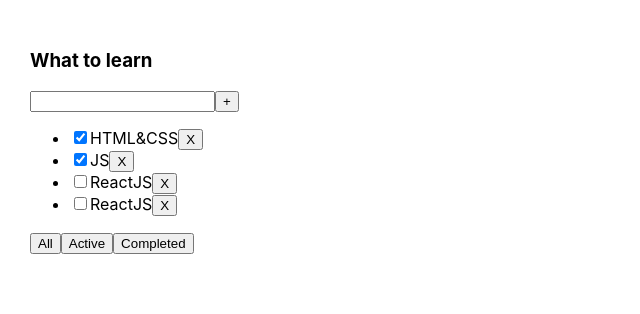
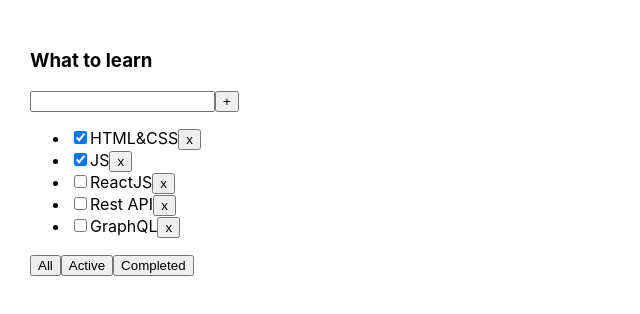
Before and after one commit to aliaksandr-batskalevich/3-react-toDoList, a React (Create React App) app: page / in a window 1280 px wide. Shown: the top 314 px of the page, without its empty margins (0-640 px from the left). Built offline with nearby package versions, Linux system fonts and the light colour scheme.

Commit message:
lesson of 3th week (uuid, onKeyPress - "Enter", checkBox - DO MYSELF))) )

```diff
--- a/package.json
+++ b/package.json
@@ -10,10 +10,12 @@
     "@types/node": "^12.0.0",
     "@types/react": "^16.9.0",
     "@types/react-dom": "^16.9.0",
+    "@types/uuid": "^8.3.4",
     "react": "^16.13.1",
     "react-dom": "^16.13.1",
     "react-scripts": "3.4.1",
-    "typescript": "~3.7.2"
+    "typescript": "~3.7.2",
+    "uuid": "^8.3.2"
   },
   "scripts": {
     "start": "react-scripts --openssl-legacy-provider start",
--- a/src/App.tsx
+++ b/src/App.tsx
@@ -1,39 +1,51 @@
 import React, {useState} from 'react';
 import './App.css';
-import {Todolist, TaskType} from './Todolist';
+import {TaskType, Todolist} from './Todolist';
+import {v1} from 'uuid';
+
+export type FilterValuesType = "all" | "active" | "completed";
 
 function App() {
 
-    let tasks1 = [
-        {id: 1, title: "HTML&CSS", isDone: true},
-        {id: 2, title: "JS", isDone: true},
-        {id: 3, title: "ReactJS", isDone: false},
-        {id: 4, title: "ReactJS", isDone: false}
-    ]
+    let [tasks, setTasks] = useState<Array<TaskType>>([
+        {id: v1(), title: "HTML&CSS", isDone: true},
+        {id: v1(), title: "JS", isDone: true},
+        {id: v1(), title: "ReactJS", isDone: false},
+        {id: v1(), title: "Rest API", isDone: false},
+        {id: v1(), title: "GraphQL", isDone: false},
+    ]);
 
-    let [arr, setArr] = useState<Array<TaskType>>(tasks1)
-
-    const removeTask = (remId: number) => {
-        setArr(arr.filter(el => el.id !== remId))
+    function removeTask(id: string) {
+        let filteredTasks = tasks.filter(t => t.id !== id);
+        setTasks(filteredTasks);
     }
 
-    // let [filter, setFilter] = useState<string>('All')
-    //
-    // let filteredTask = arr;
-    //
-    // if (filter === 'Active') {
-    //     filteredTask = arr.filter(el => !el.isDone)
-    // } else if (filter === 'Completed') {
-    //     filteredTask = arr.filter(el => el.isDone)
-    // }
-    //
-    // const changeFilter = (filterID: string) => {
-    //     setFilter(filterID);
-    // }
+    const checkedTask = (id: string) => {
+        setTasks(tasks.map(task => {
+            if (task.id === id) {
+                if (task.isDone) {
+                    return {...task, isDone: false}
+                } else {
+                    return {...task, isDone: true}
+                }
+            } else {
+                return task
+            }
+        }))
+    }
+
+    const addTask = (newTitle: string) => {
+        let newTask = {id: v1(), title: newTitle, isDone: false};
+        setTasks([newTask, ...tasks]);
+    }
 
     return (
         <div className="App">
-            <Todolist title="What to learn" tasks={arr} removeTask={removeTask}/>
+            <Todolist title="What to learn"
+                      tasks={tasks}
+                      removeTask={removeTask}
+                      addTask={addTask}
+                      checkedTask={checkedTask}/>
         </div>
     );
 }
--- a/src/Todolist.tsx
+++ b/src/Todolist.tsx
@@ -1,7 +1,8 @@
-import React, {useState} from 'react';
+import React, {ChangeEvent, KeyboardEvent, useState} from 'react';
+import {FilterValuesType} from './App';
 
 export type TaskType = {
-    id: number
+    id: string
     title: string
     isDone: boolean
 }
@@ -9,46 +10,90 @@
 type PropsType = {
     title: string
     tasks: Array<TaskType>
-    removeTask: (remID: number) => void
+    removeTask: (taskId: string) => void
+    addTask: (newTitle: string) => void
+    checkedTask: (id: string) => void
 }
 
 export function Todolist(props: PropsType) {
 
-    let [filter, setFilter] = useState<string>('All')
+    let [filter, setFilter] = useState<FilterValuesType>("all");
 
-    let filteredTask = props.tasks;
+    let resultTasksArr = props.tasks;
 
-    if (filter === 'Active') {
-        filteredTask = props.tasks.filter(el => !el.isDone)
-    } else if (filter === 'Completed') {
-        filteredTask = props.tasks.filter(el => el.isDone)
+    if (filter === "active") {
+        resultTasksArr = props.tasks.filter(t => !t.isDone);
+    } else if (filter === "completed") {
+        resultTasksArr = props.tasks.filter(t => t.isDone);
     }
 
-    const changeFilter =(filterID: string) => {
-        setFilter(filterID);
+    function changeFilter(value: FilterValuesType) {
+        setFilter(value);
+    }
+
+    const [newTitle, setNewTitle] = useState<string>('');
+
+    const onClickButtonHandler = () => {
+        props.addTask(newTitle);
+        setNewTitle('');
+    }
+
+    const onKeyInputHandler = (event: KeyboardEvent<HTMLInputElement>) => {
+        if (event.key === 'Enter') {
+            onClickButtonHandler();
+        }
+    }
+
+    const onChangeInputHandler = (event: ChangeEvent<HTMLInputElement>) => {
+        setNewTitle(event.currentTarget.value);
+    }
+
+    const changeFilterHandler = (value: FilterValuesType) => {
+        changeFilter(value);
+    }
+
+    const removeTaskHandler = (id: string) => {
+        props.removeTask(id);
+    }
+
+    const checkedTaskHandler = (id: string) => {
+        props.checkedTask(id);
     }
 
     return <div>
         <h3>{props.title}</h3>
         <div>
-            <input/>
-            <button>+</button>
+            <input value={newTitle} onChange={onChangeInputHandler} onKeyPress={onKeyInputHandler}/>
+            <button onClick={onClickButtonHandler}>+</button>
         </div>
         <ul>
-            {filteredTask.map((item) => {
-                return (
-                    <li key={item.id}>
-                        <input type="checkbox" checked={item.isDone}/>
-                        <span>{item.title}</span>
-                        <button onClick={() => props.removeTask(item.id)}>X</button>
-                    </li>
-                )
-            })}
+            {
+                resultTasksArr.map(t => <li key={t.id}>
+                    <input onClick={() => {checkedTaskHandler(t.id)}} type="checkbox" checked={t.isDone}/>
+                    <span>{t.title}</span>
+                    <button onClick={() => {
+                        removeTaskHandler(t.id)
+                    }}>x
+                    </button>
+                </li>)
+            }
         </ul>
         <div>
-            <button onClick={() => {changeFilter('All')}}>All</button>
-            <button onClick={() => {changeFilter('Active')}}>Active</button>
-            <button onClick={() => {changeFilter('Completed')}}>Completed</button>
+            <button onClick={() => {
+                changeFilterHandler('all')
+            }}>
+                All
+            </button>
+            <button onClick={() => {
+                changeFilterHandler('active')
+            }}>
+                Active
+            </button>
+            <button onClick={() => {
+                changeFilterHandler('completed')
+            }}>
+                Completed
+            </button>
         </div>
     </div>
 }
```
Also changed, not shown: 1 other file (tests, documents, lock files or other folders).
